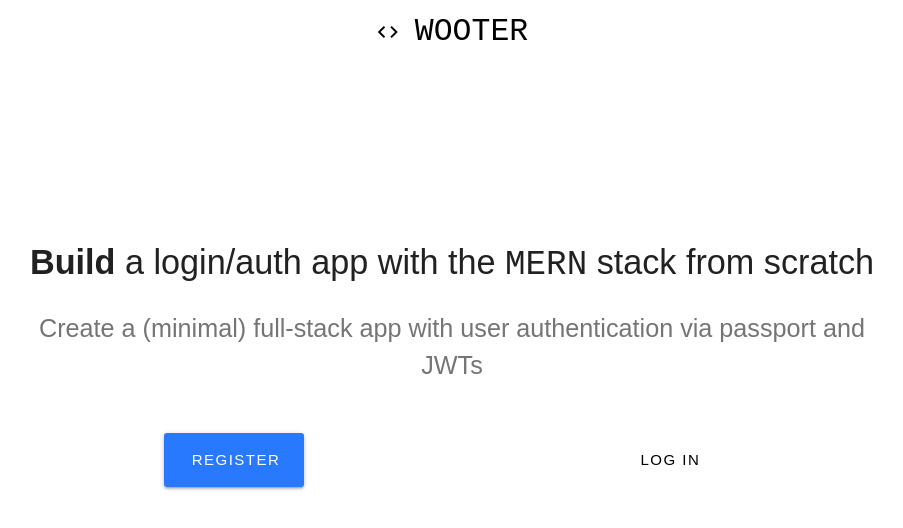
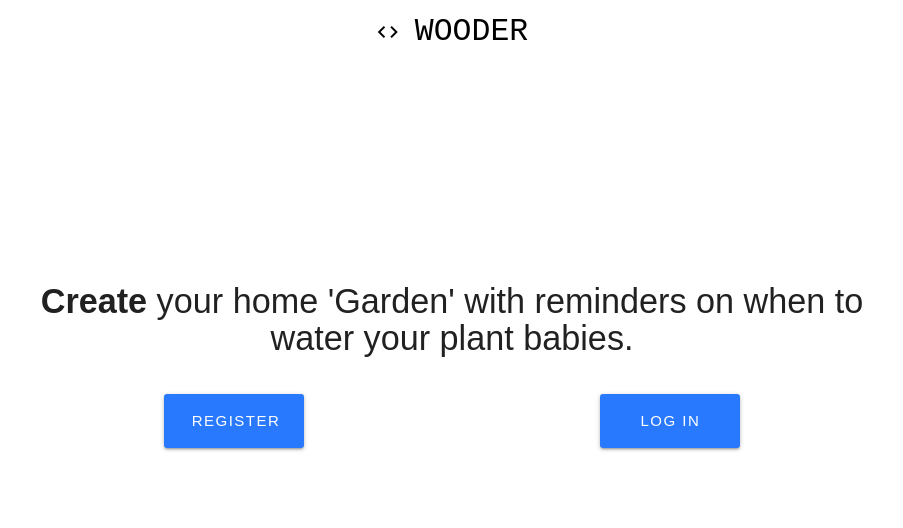
Before and after one commit to ndziewit/projectx5, a React (Create React App) app in the folder client/: page / in a window 1280 px wide. Shown: the top 528 px of the page, without its empty margins (188-1091 px from the left). Built offline with nearby package versions, Linux system fonts and the light colour scheme.

Commit message:
fixed text (#25)

```diff
--- a/client/public/index.html
+++ b/client/public/index.html
@@ -20,7 +20,7 @@
       work correctly both with client-side routing and a non-root public URL.
       Learn how to configure a non-root public URL by running `npm run build`.
     -->
-    <title>WOOTER</title>
+    <title>WOODER</title>
   </head>
   <script src="https://cdnjs.cloudflare.com/ajax/libs/materialize/1.0.0/js/materialize.min.js"></script>
   <body>
--- a/client/src/components/dashboard/Dashboard.js
+++ b/client/src/components/dashboard/Dashboard.js
@@ -18,10 +18,10 @@ class Dashboard extends Component {
         <div className="row">
           <div className="col s12 center-align">
             <h4>
-              <b>Hey there,</b> {user.name.split(" ")[0]}
+              <b>Hi,</b> {user.name.split(" ")[0]}
               <p className="flow-text grey-text text-darken-1">
-                You are logged into a full-stack{" "}
-                <span style={{ fontFamily: "monospace" }}>MERN</span> app 👏
+                You are logged into Wooder, a {" "}
+                <span style={{ fontFamily: "monospace" }}>M.E.R.N.</span> App
               </p>
             </h4>
             <PlantSearch />
@@ -35,7 +35,7 @@ class Dashboard extends Component {
               }}
               className="btn btn-large waves-effect waves-light hoverable blue accent-3"
             >
-             Go to My Garden
+             Garden
             </button>
 
         </Link>
--- a/client/src/components/layout/Garden.js
+++ b/client/src/components/layout/Garden.js
@@ -14,6 +14,9 @@ function Garden() {
   });
   return (
     <div>
+    <h3>My Garden</h3>
+    {/* </div>
+    <div> */}
       {garden.map((plant) => (
         <p>{plant.name}</p>
       ))}
--- a/client/src/components/layout/Landing.js
+++ b/client/src/components/layout/Landing.js
@@ -8,14 +8,8 @@ class Landing extends Component {
         <div className="row">
           <div className="col s12 center-align">
             <h4>
-              <b>Build</b> a login/auth app with the{" "}
-              <span style={{ fontFamily: "monospace" }}>MERN</span> stack from
-              scratch
+              <b>Create</b> your home 'Garden' with reminders on when to water your plant babies.
             </h4>
-            <p className="flow-text grey-text text-darken-1">
-              Create a (minimal) full-stack app with user authentication via
-              passport and JWTs
-            </p>
             <br />
             <div className="col s6">
               <Link
@@ -38,7 +32,7 @@ class Landing extends Component {
                   borderRadius: "3px",
                   letterSpacing: "1.5px"
                 }}
-                className="btn btn-large btn-flat waves-effect white black-text"
+                className="btn btn-large waves-effect waves-light hoverable blue accent-3"
               >
                 Log In
               </Link>
--- a/client/src/components/layout/Navbar.js
+++ b/client/src/components/layout/Navbar.js
@@ -15,7 +15,7 @@ class Navbar extends Component {
                             className="col s5 brand-logo center black-text"
                         >
                             <i className="material-icons">code</i>
-                            WOOTER
+                            WOODER
                         </Link>
                     </div>
                 </nav>
```
